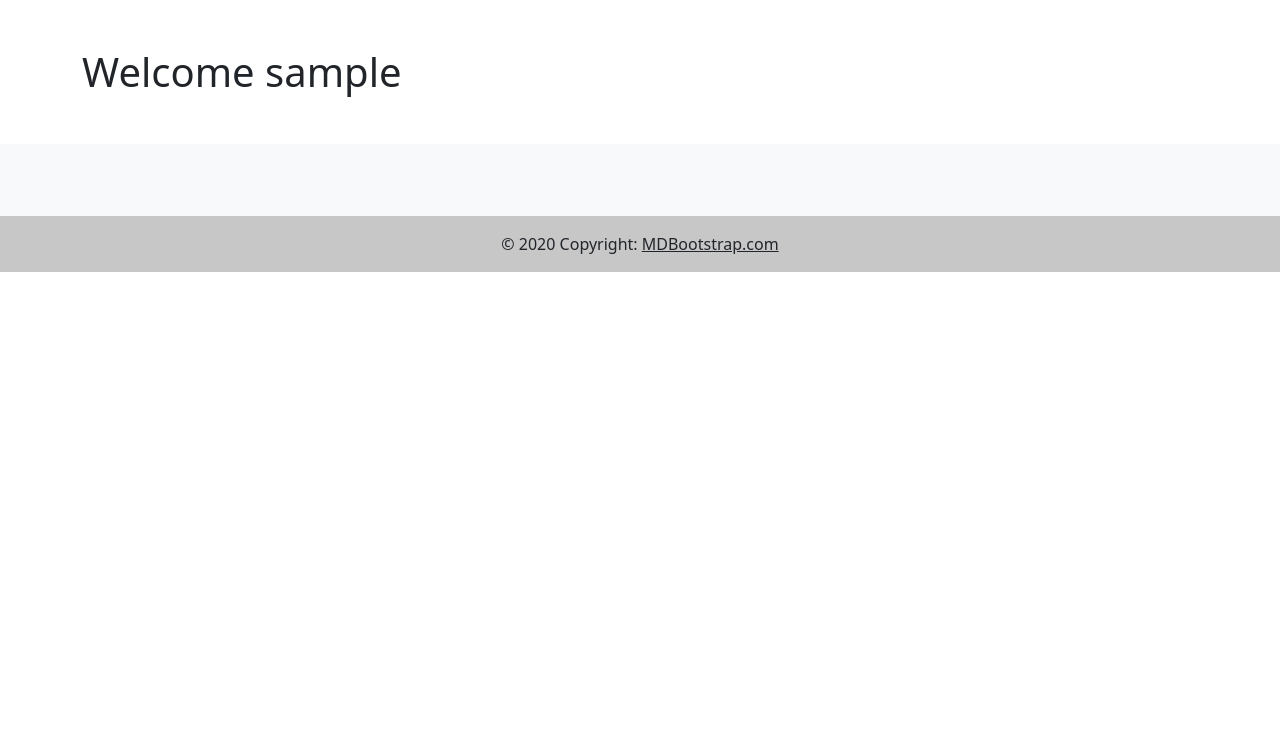
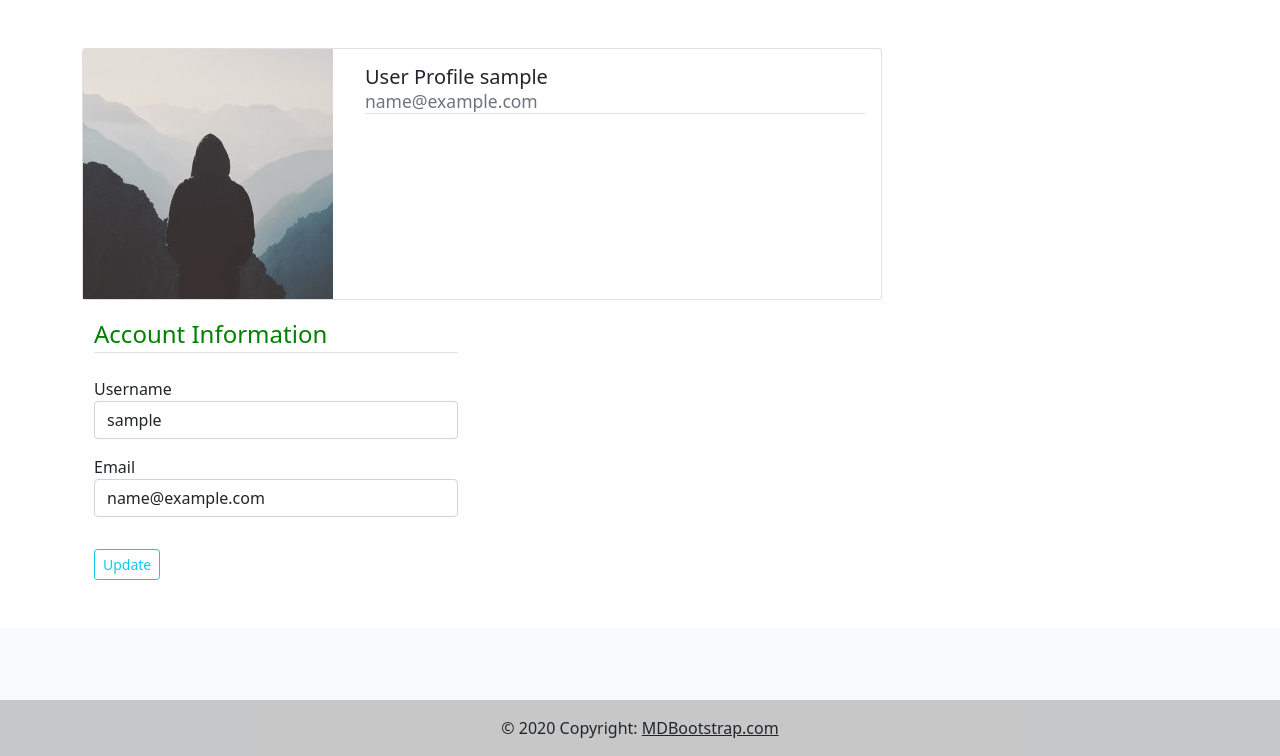
Before and after one commit to Barnez299/flaskblog2, a Flask app: page /account in a window 1280 px wide. Shown: the part 56-812 px from the top of the page. Before the commit the page ends 328 px from the top, so only its background shows below. Run offline with Flask 2, Linux system fonts and the light colour scheme; the visitor is signed in with stand-in values (Sample User, id 1); data comes from the database, SQL or seed files in the repository; some libraries are stand-ins or nearby versions.

Commit message:
account profile pics and account profile page created

```diff
--- a/flaskblog2/forms.py
+++ b/flaskblog2/forms.py
@@ -1,4 +1,6 @@
 from flask_wtf import FlaskForm
+from flask_wtf.file import FileAllowed, FileField
+from flask_login import current_user
 from wtforms import StringField, PasswordField, SubmitField, BooleanField
 from wtforms.validators import DataRequired, Length, Email, EqualTo, ValidationError
 from flaskblog2.models import User, Post
@@ -27,3 +29,20 @@ class RegistrationForm(FlaskForm):
         user = User.query.filter_by(email=email.data).first()
         if user:
             raise ValidationError("Email already exist. Please create another one")
+
+class UpdateAccountForm(FlaskForm):
+    username = StringField(label='Username',validators=[DataRequired(), Length(min=2, max=20)])
+    email = StringField(label='Email',validators=[DataRequired(), Email()])
+    submit = SubmitField(label='Update')
+
+    def validate_username(self, username):
+        if username.data != current_user.username:
+            user = User.query.filter_by(username=username.data).first()
+            if user:
+                raise ValidationError("Username already exist. Please create another one")
+
+    def validate_email(self, email):
+        if email.data != current_user.email:
+            user = User.query.filter_by(email=email.data).first()
+            if user:
+                raise ValidationError("Email already exist. Please create another one")
--- a/flaskblog2/routes.py
+++ b/flaskblog2/routes.py
@@ -1,6 +1,6 @@
 from flask import redirect, url_for, render_template, flash, request
 from flaskblog2 import app, db, bcrypt
-from flaskblog2.forms import LoginForm, RegistrationForm
+from flaskblog2.forms import LoginForm, RegistrationForm, UpdateAccountForm
 from flaskblog2.models import User, Post
 from flask_login import login_user, current_user, logout_user, login_required
 
@@ -35,10 +35,21 @@ def home():
 def about():
     return render_template('about.html', title='About')
 
-@app.route("/account")
+@app.route("/account", methods=['GET','POST'])
 @login_required
 def account():
-    return render_template('account.html', title='Account')
+    form = UpdateAccountForm()
+    if form.validate_on_submit():
+        current_user.username = form.username.data
+        current_user.email = form.email.data
+        db.session.commit()
+        flash('Account updated', category='success')
+        return redirect(url_for('account'))
+    elif request.method == 'GET':
+        form.username.data = current_user.username
+        form.email.data = current_user.email
+    image_file = url_for('static', filename='profile_pics/' + current_user.image_file)
+    return render_template('account.html', title='Account', image_file=image_file, form=form)
 
 @app.route("/register", methods=['GET','POST'])
 def register():
@@ -64,10 +75,9 @@ def login():
         if user and bcrypt.check_password_hash(user.password, form.password.data):
             login_user(user, remember=form.remember.data)
             next_page = request.args.get('next')
-            return redirect(next_page) if next_page else flash(f'You are now logged in.', category='success')
-            return redirect(url_for('home'))
+            return redirect(next_page) if next_page else redirect(url_for('home'))
         else:
-            flash(f'Please check user details!', category='danger')
+            flash('Login Unsuccessful. Please check email and password', 'danger')
     return render_template('login.html', title='Login', form=form)
 
 @app.route("/logout")
--- a/flaskblog2/templates/account.html
+++ b/flaskblog2/templates/account.html
@@ -1,4 +1,39 @@
 {% extends 'base.html' %} {% block content %}
-
-<h1>Welcome {{current_user.username}}</h1>
+<div class="card mb-3" style="max-width: 800px;">
+    <div class="row g-0">
+        <div class="col-md-4">
+            <img src="{{image_file}}" alt="...">
+        </div>
+        <div class="col-md-8">
+            <div class="card-body">
+                <h5 class="card-title border-bottom mb-5">User Profile {{current_user.username}}<br>
+                    <small class="text-muted">{{current_user.email}}</small>
+                </h5>
+                <p class="card-text"></p>
+                <p class="card-text"></p>
+            </div>
+        </div>
+    </div>
+</div>
+<div class="container">
+    <div class="col-lg-4 col-md-12 mb-4 mb-md-0">
+        <form method="POST" action="" novalidate>
+            {{ form.hidden_tag() }}
+            <fieldset>
+                <legend class="border-bottom mb-4">Account Information</legend>
+                <div class="form-group">
+                    {{form.username.label(class="form-control-label")}} {% if form.username.errors %} {{form.username(class="form-control mb-3 is-invalid")}} {% for error in form.username.errors %}
+                    <span>{{error}}</span> {% endfor%} {% else %} {{form.username(class="form-control mb-3")}} {% endif %}
+                </div>
+                <div class="form-group">
+                    {{form.email.label(class="form-control-label")}} {% if form.email.errors %} {{form.email(class="form-control mb-3 is-invalid")}} {% for error in form.email.errors %}
+                    <span>{{error}}</span> {% endfor%} {% else %} {{form.email(class="form-control mb-3")}} {% endif %}
+                </div>
+            </fieldset>
+            <div class="form-group">
+                {{ form.submit(class="btn btn-outline-info mt-3 btn-sm")}}
+            </div>
+        </form>
+    </div>
+</div>
 {% endblock %}
```
Also changed, not shown: flaskblog2/templates/base.html (+11 -11 lines), flaskblog2/static/profile_pics/corey_pic.png (added), flaskblog2/static/profile_pics/corey_small.png (added), flaskblog2/static/profile_pics/default.jpg (added), flaskblog2/templates/updateaccount.html (added).
